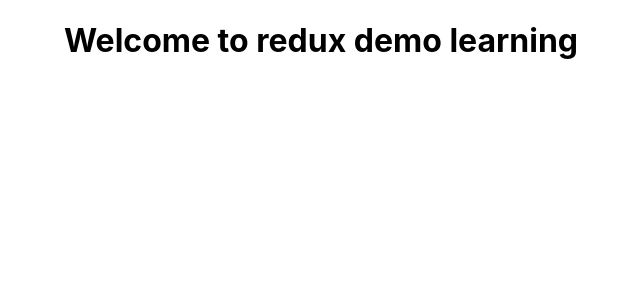
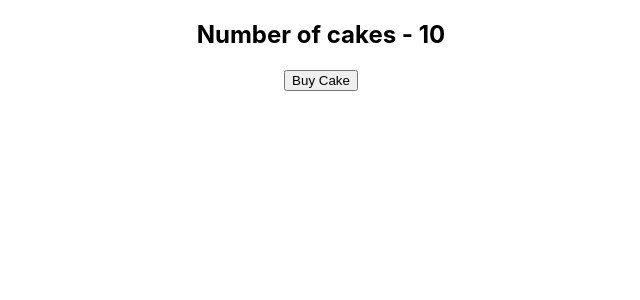
Before and after one commit to sukanta7660/react-er-kutinati, a React (Create React App) app: page / in a window 1280 px wide. Shown: the top 300 px of the page, without its empty margins (319-959 px from the left). Built offline with nearby package versions, Linux system fonts and the light colour scheme.

Commit message:
redux store setup

```diff
--- a/package.json
+++ b/package.json
@@ -8,7 +8,9 @@
     "@testing-library/user-event": "^13.5.0",
     "react": "^18.1.0",
     "react-dom": "^18.1.0",
+    "react-redux": "^8.0.2",
     "react-scripts": "5.0.1",
+    "redux": "^4.2.0",
     "web-vitals": "^2.1.4"
   },
   "scripts": {
--- a/src/App.js
+++ b/src/App.js
@@ -1,12 +1,16 @@
+import React from 'react';
+import { Provider } from 'react-redux';
+import store from './redux/store'
 import './App.css';
-import Welcome from "./components/Welcome";
-
+import CakeContainer from "./components/CakeContainer";
 
 function App() {
   return (
-    <div className="App">
-       <Welcome welcomeText="Welcome to redux demo learning" />
-    </div>
+    <Provider store={store}>
+      <div className="App">
+        <CakeContainer/>
+      </div>
+    </Provider>
   );
 }
 
--- /dev/null
+++ b/src/components/CakeContainer.js
@@ -0,0 +1,29 @@
+import React from 'react';
+import { connect } from 'react-redux';
+import {buyCake} from '../redux/';
+
+const CakeContainer = (props) => {
+    return (
+        <div>
+            <h2>Number of cakes - {props.numberOfCakes}</h2>
+          <button onClick={props.buyCake}>Buy Cake</button>
+        </div>
+    );
+}
+
+const mapStateToProps = state => {
+  return {
+    numberOfCakes: state.numberOfCakes
+  }
+}
+
+const mapDispatchToProps = dispatch => {
+  return {
+    buyCake: () => dispatch(buyCake())
+  }
+}
+
+export default connect(
+  mapStateToProps,
+  mapDispatchToProps
+)(CakeContainer)
--- a/src/components/Welcome.js
+++ /dev/null
@@ -1,15 +0,0 @@
-import React from 'react';
-
-const Welcome = props => {
-    const {welcomeText, children} = props
-    return (
-        <div>
-            <h1>
-                { welcomeText }
-            </h1>
-            { children }
-        </div>
-    );
-}
-
-export default Welcome
--- /dev/null
+++ b/src/redux/cakes/cakeAction.js
@@ -0,0 +1,7 @@
+import { BUY_CAKE } from './cakeTypes';
+
+export const buyCake = () => {
+  return {
+    type: BUY_CAKE
+  }
+}
--- /dev/null
+++ b/src/redux/cakes/cakeReducer.js
@@ -0,0 +1,19 @@
+import { BUY_CAKE } from './cakeTypes';
+
+const initialState = {
+  numberOfCakes: 10
+}
+
+const cakeReducer = (state = initialState, action) => {
+  switch (action.type) {
+    case BUY_CAKE :
+      return {
+        ...state,
+        numberOfCakes: state.numberOfCakes - 1
+      }
+
+    default: return state
+  }
+}
+
+export default cakeReducer
--- /dev/null
+++ b/src/redux/cakes/cakeTypes.js
@@ -0,0 +1 @@
+export const BUY_CAKE = 'BUY_CAKE'
--- /dev/null
+++ b/src/redux/index.js
@@ -0,0 +1 @@
+export { buyCake } from './cakes/cakeAction'
--- /dev/null
+++ b/src/redux/store.js
@@ -0,0 +1,6 @@
+import { createStore } from 'redux'
+import cakeReducer from "./cakes/cakeReducer";
+
+const store = createStore(cakeReducer)
+
+export default store
```
Also changed, not shown: 1 other file (tests, documents, lock files or other folders).
